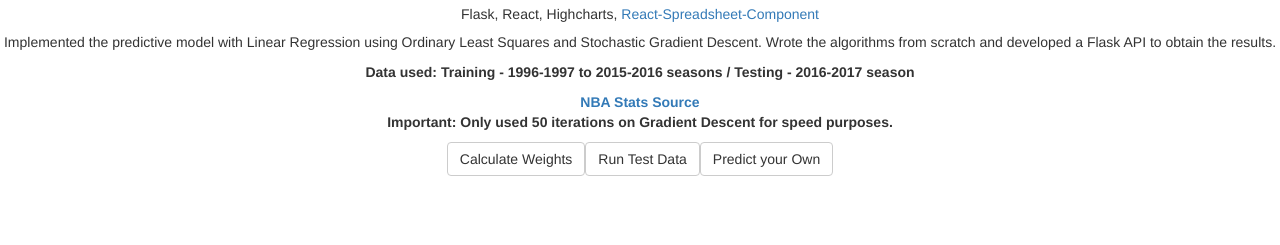
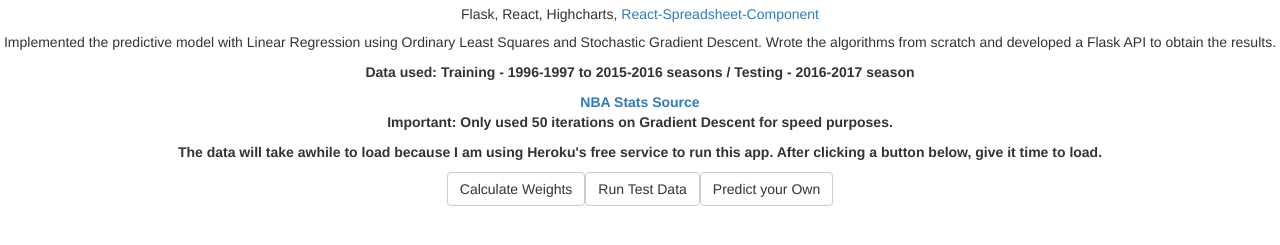
Before and after one commit to ryanbabida/nba-record-predictor, a React app: page index.html in a window 1280 px wide. Shown: the part 109-354 px from the top of the page. Built offline with nearby package versions, Linux system fonts and the light colour scheme.

Commit message:
added desc

```diff
--- a/index.html
+++ b/index.html
@@ -18,6 +18,7 @@
         <p>Data used: Training - 1996-1997 to 2015-2016 seasons / Testing - 2016-2017 season</p>
         <a href="http://stats.nba.com/teams/traditional/#!?sort=W_PCT&dir=-1">NBA Stats Source</a>
         <p>Important: Only used 50 iterations on Gradient Descent for speed purposes.</p>
+        <p><b>The data will take awhile to load because I am using Heroku's free service to run this app. After clicking a button below, give it time to load.</b></p>
       </strong>
     </center>
     <div id="app"></div>
```
